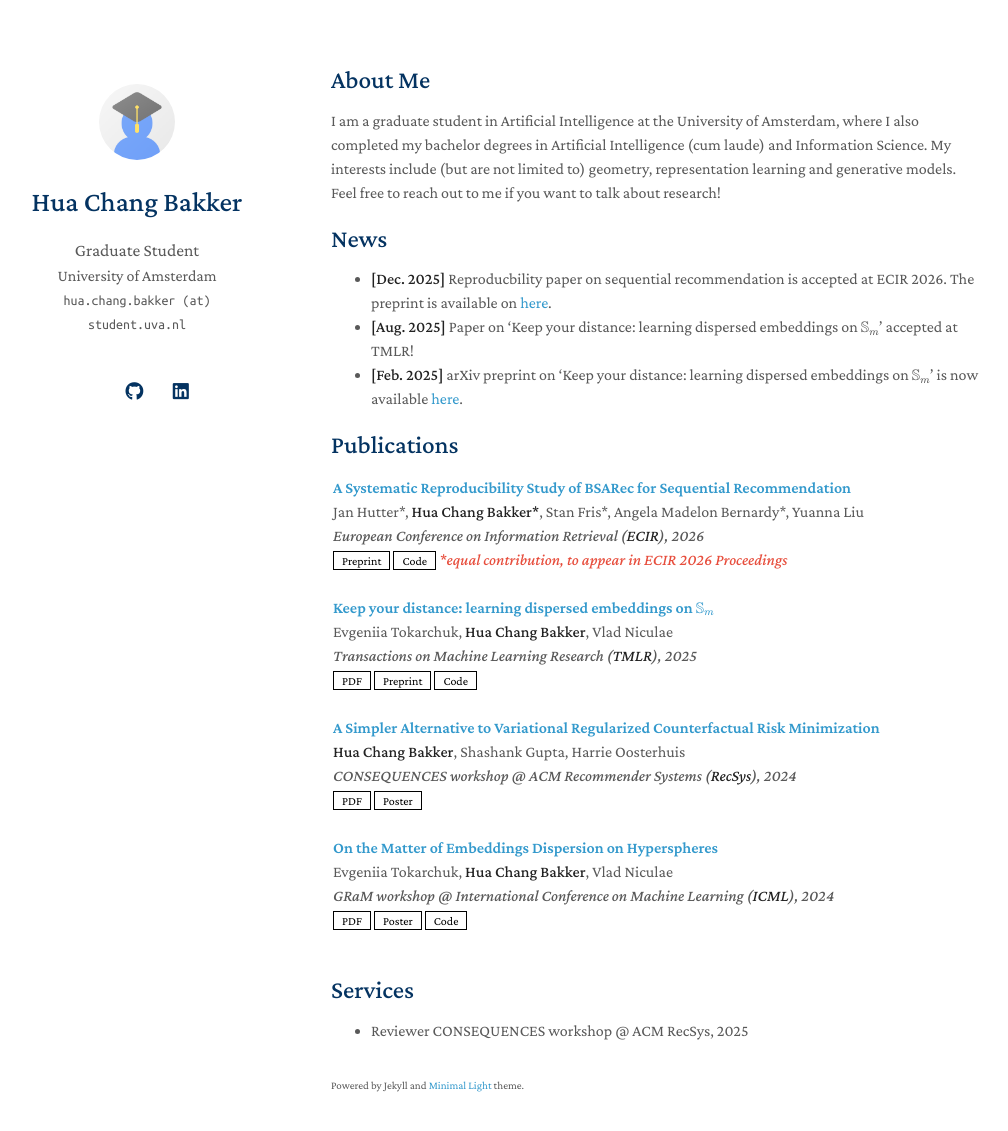
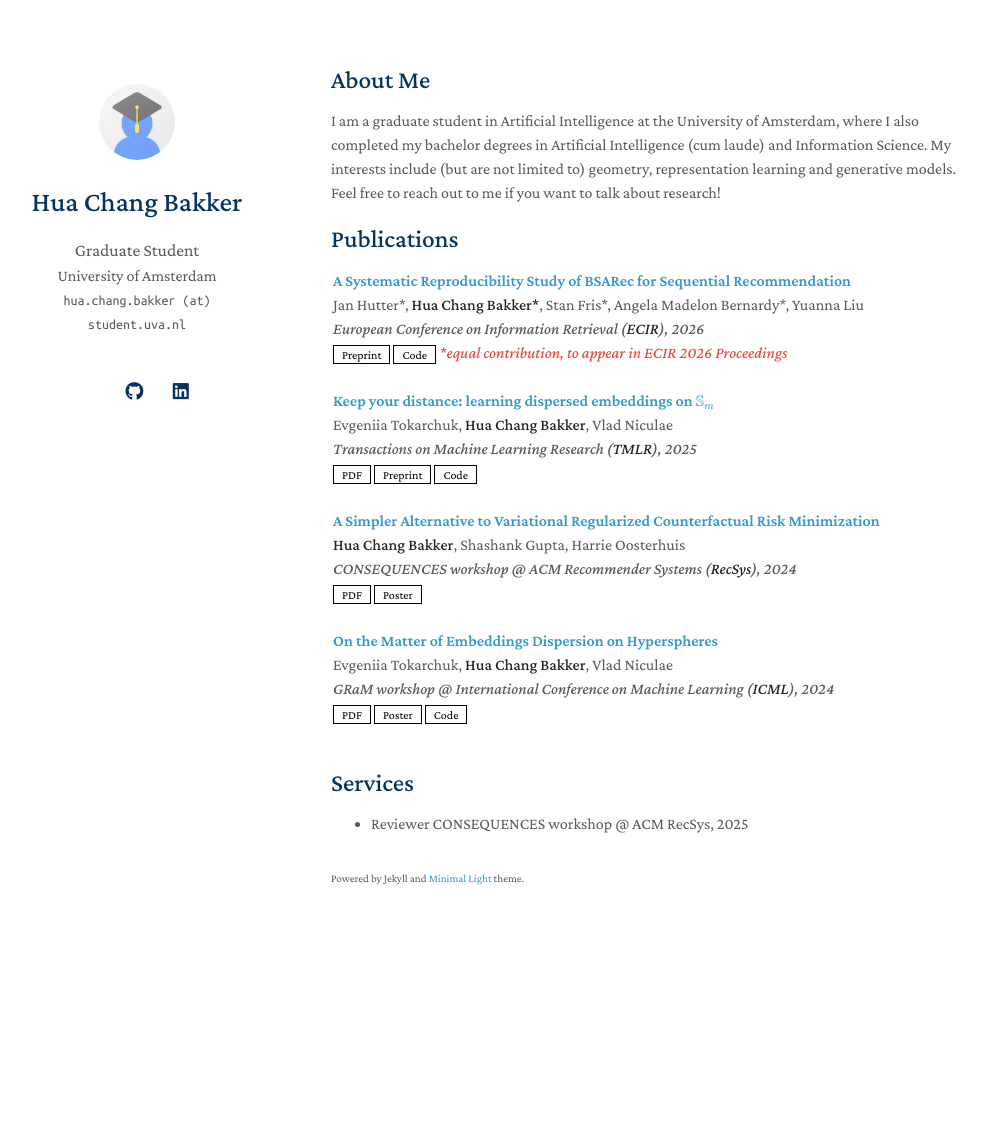
Before and after one commit to huachangb/huachangb.github.io, a Jekyll site: the page built from index.md, in a window 1280 px wide and 1166 px high. Shown: the top 1131 px of the window, without its empty margins (139-1147 px from the left). Built offline with Jekyll 4.4.1, drawn with Linux system fonts in a browser that asks for light colours; a style sheet for code colours, icons or effects is not loaded.

Commit message:
Remove old news entries from index.md
Removed outdated news entries from index.md.

```diff
--- a/index.md
+++ b/index.md
@@ -8,12 +8,6 @@ I am a graduate student in Artificial Intelligence at the University of Amsterda
 My interests include (but are not limited to) geometry, representation learning and generative models.
 Feel free to reach out to me if you want to talk about research!
 
-
-## News
-- **[Dec. 2025]** Reproducbility paper on sequential recommendation is accepted at ECIR 2026. The preprint is available on [here](https://arxiv.org/abs/2512.17442).
-- **[Aug. 2025]** Paper on 'Keep your distance: learning dispersed embeddings on \\(\mathbb{S}_m\\)' accepted at TMLR!
-- **[Feb. 2025]** arXiv preprint on 'Keep your distance: learning dispersed embeddings on \\(\mathbb{S}_m\\)' is now available [here](https://arxiv.org/abs/2502.08231).
-
 {% include_relative _includes/publications.md %}
 
 {% include_relative _includes/services.md %}
```
